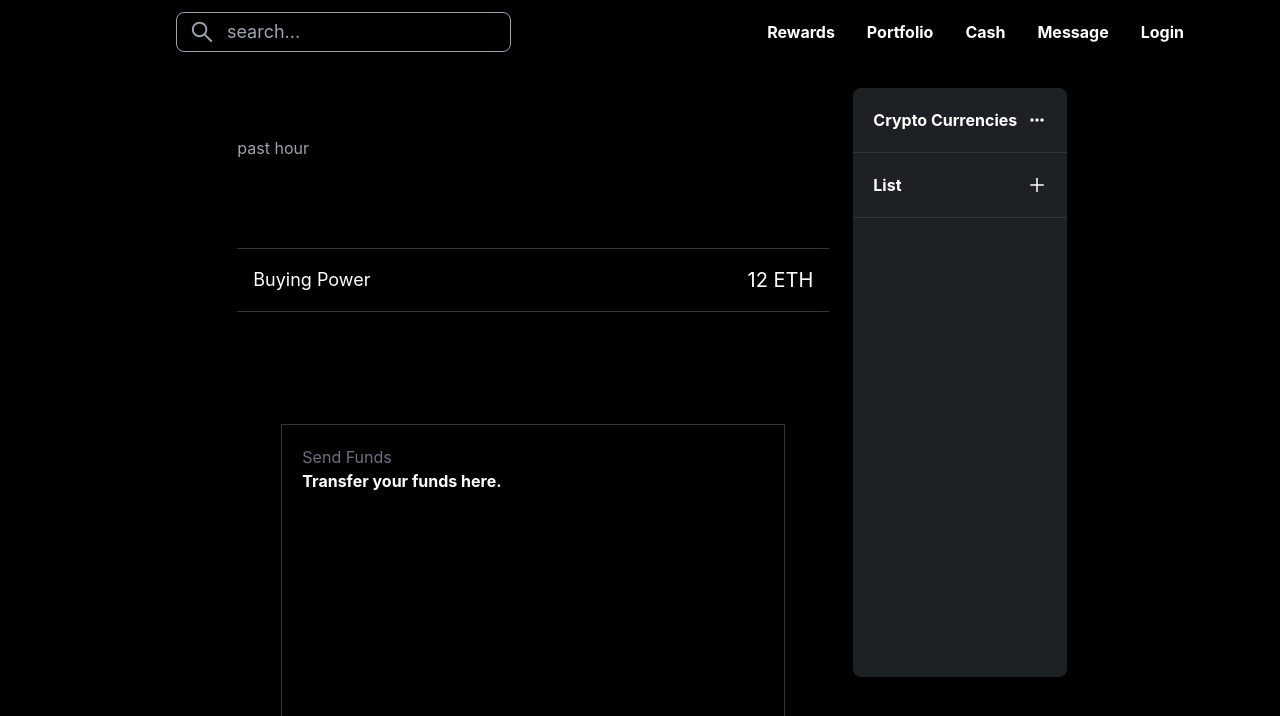
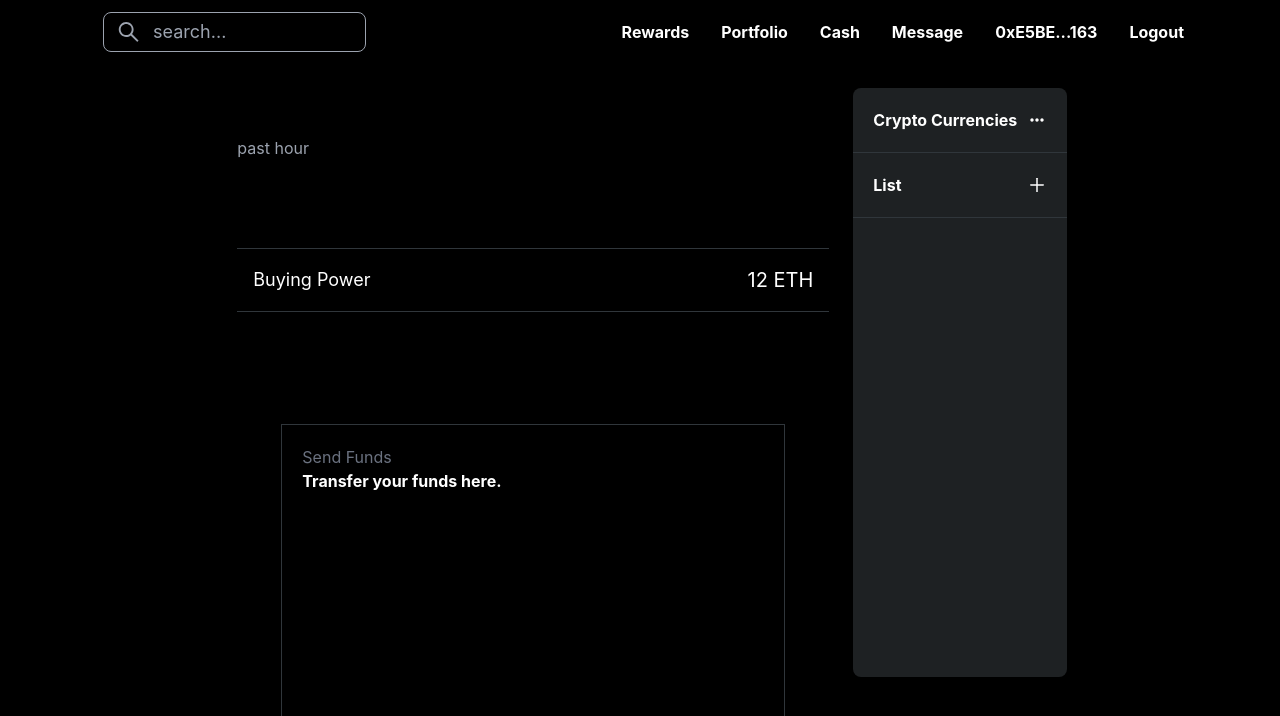
Before and after one commit to Sammykhaleel/Robinhood-nextjs-solidity-sanity, a Next.js app: page / in a window 1280 px wide. Shown: the top 716 px of the page. Built offline with nearby package versions, Linux system fonts and the light colour scheme.

Commit message:
adding conditional auth with metaMask

```diff
--- a/components/Header.js
+++ b/components/Header.js
@@ -16,6 +16,9 @@ const styles = {
     rightHeader: 'flex items-center justify-end text-white gap-8',
     menuItem: 'cursor-pointer font-bold hover:text-green-500 duration-300',
   }
+
+const isAuthenticated = true
+const formattedAccount ="0xE5BE...163"
 
 const Header = () => {
   return (
@@ -36,9 +39,20 @@ const Header = () => {
         <div className={styles.menuItem}>Portfolio</div>
         <div className={styles.menuItem}>Cash</div>
         <div className={styles.menuItem}>Message</div>
-        <div className={styles.menuItem} onClick = {()=>connectWallet()}>
-          Login
-        </div>
+        {isAuthenticated && (
+          <>
+            <div className={styles.menuItem}>{formattedAccount}</div>
+            <div className={styles.menuItem} onClick={() => signOut()}>
+              Logout
+            </div>
+          </>
+        )}
+
+        {!isAuthenticated && (
+          <div className={styles.menuItem} onClick={() => connectWallet()}>
+            Login
+          </div>
+        )}
 
       </div>
     </div>
```
